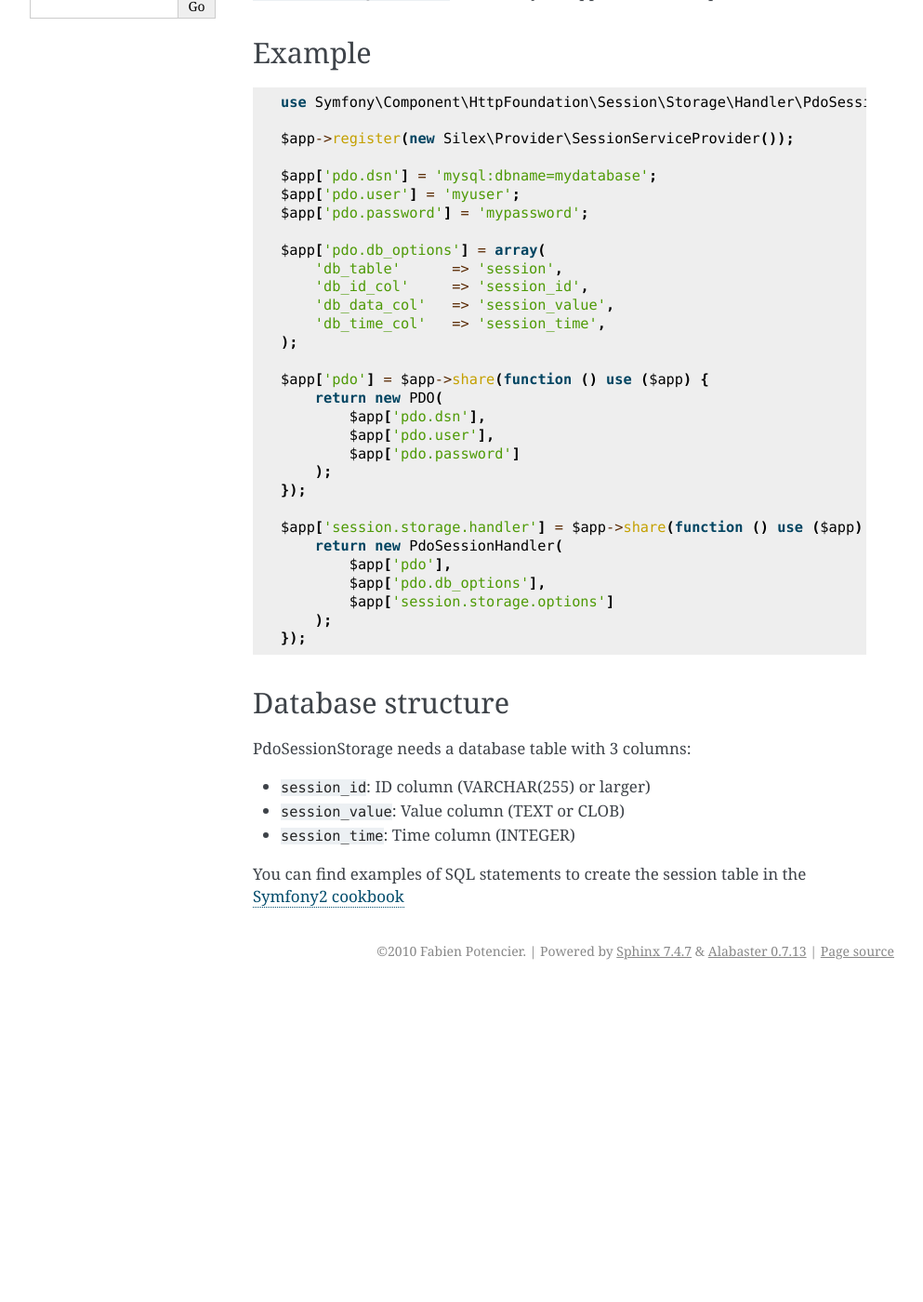
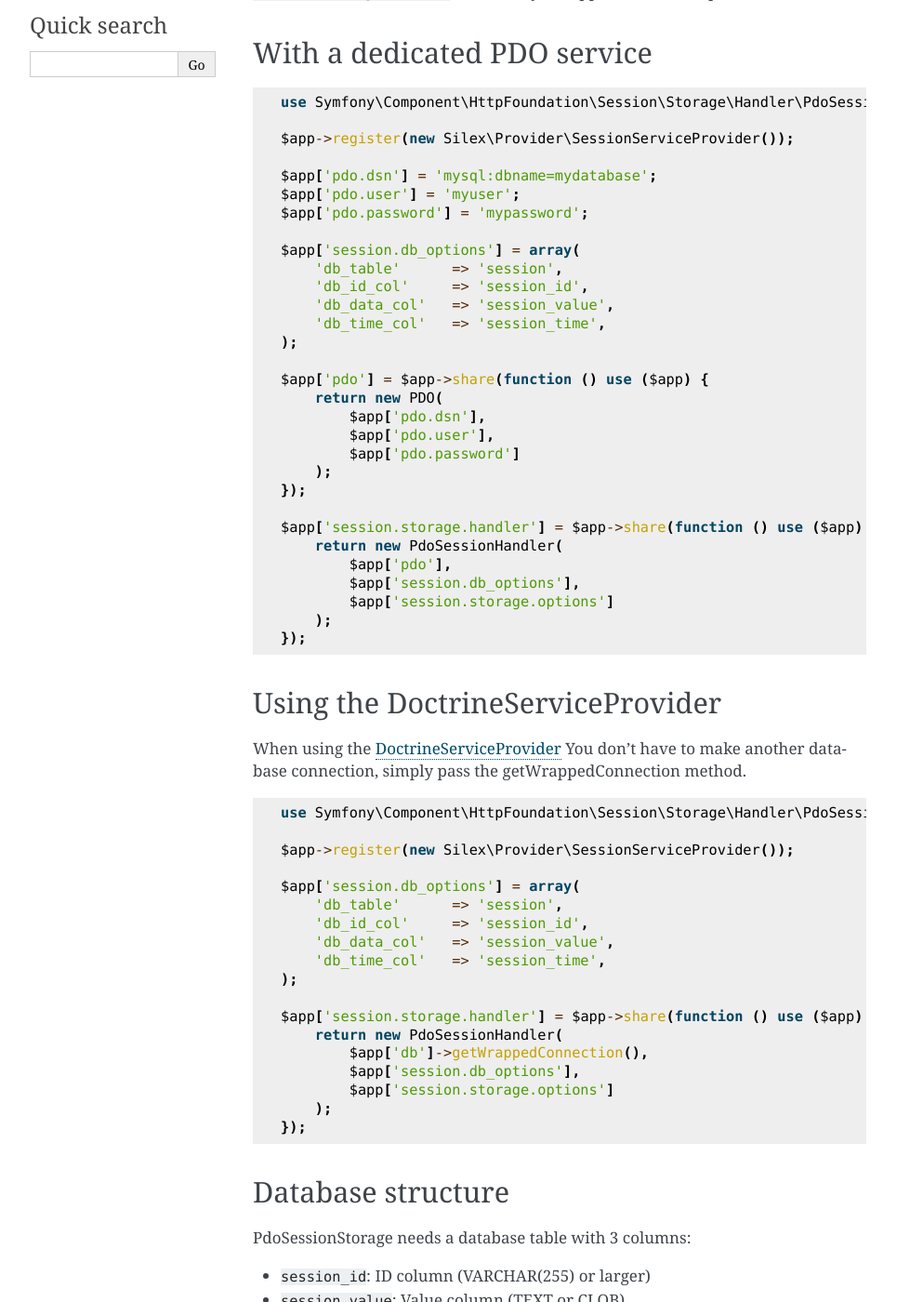
Before and after one commit to silexphp/Silex, a Sphinx documentation site: the page built from doc/cookbook/session_storage.rst, in a window 1280 px wide and 1400 px high, scrolled down 340 px. Shown: the whole window at 93% size, without its empty margins (148-1141 px from the left). Built offline with Sphinx 7.4.7, drawn with Linux system fonts in a browser that asks for light colours; pages that are not in the unit, such as notebooks, are missing from menus; before the commit the page ends 1402 px from its top, so only the background shows below that; some of the changed text lies outside the part shown.

Commit message:
Example for DoctrineServiceProvider in session cookbook

```diff
--- a/doc/cookbook/session_storage.rst
+++ b/doc/cookbook/session_storage.rst
@@ -15,8 +15,8 @@
 To use it, replace the ``session.storage.handler`` service in your application
 like explained below.
 
-Example
--------
+With a dedicated PDO service
+----------------------------
 
 .. code-block:: php
 
@@ -28,7 +28,7 @@
     $app['pdo.user'] = 'myuser';
     $app['pdo.password'] = 'mypassword';
 
-    $app['pdo.db_options'] = array(
+    $app['session.db_options'] = array(
         'db_table'      => 'session',
         'db_id_col'     => 'session_id',
         'db_data_col'   => 'session_value',
@@ -46,7 +46,34 @@
     $app['session.storage.handler'] = $app->share(function () use ($app) {
         return new PdoSessionHandler(
             $app['pdo'],
-            $app['pdo.db_options'],
+            $app['session.db_options'],
+            $app['session.storage.options']
+        );
+    });
+
+Using the DoctrineServiceProvider
+---------------------------------
+
+When using the :doc:`DoctrineServiceProvider </providers/doctrine>` You don't
+have to make another database connection, simply pass the getWrappedConnection method.
+
+.. code-block:: php
+
+    use Symfony\Component\HttpFoundation\Session\Storage\Handler\PdoSessionHandler;
+
+    $app->register(new Silex\Provider\SessionServiceProvider());
+
+    $app['session.db_options'] = array(
+        'db_table'      => 'session',
+        'db_id_col'     => 'session_id',
+        'db_data_col'   => 'session_value',
+        'db_time_col'   => 'session_time',
+    );
+
+    $app['session.storage.handler'] = $app->share(function () use ($app) {
+        return new PdoSessionHandler(
+            $app['db']->getWrappedConnection(),
+            $app['session.db_options'],
             $app['session.storage.options']
         );
     });
@@ -62,4 +89,4 @@
 
 You can find examples of SQL statements to create the session table in the
 `Symfony2 cookbook
-<http://symfony.com/doc/current/cookbook/configuration/pdo_session_storage.html>`_
+<http://symfony.com/doc/current/cookbook/configuration/pdo_session_storage.html#example-sql-statements>`_
```
